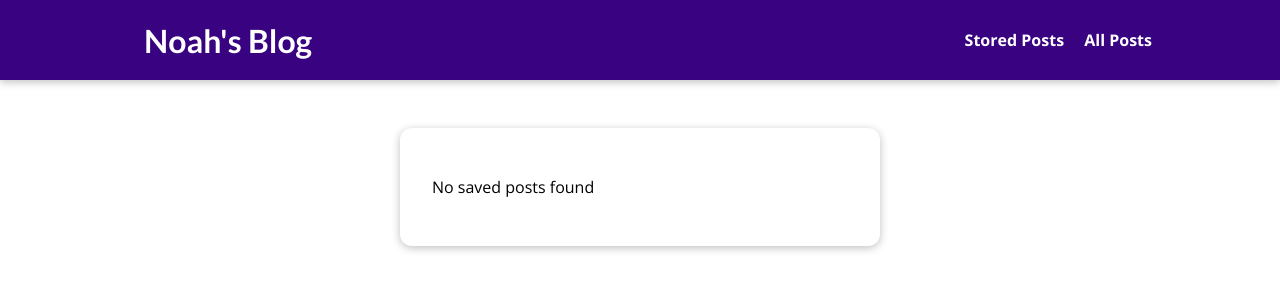
After one commit to NoahSyler/blog, a Django app: page /read-later in a window 1280 px wide. The commit adds this page. Shown: the top 300 px of the page. Run offline with Django 4.2, Linux system fonts and the light colour scheme.

Commit message:
styling and saved for later functionality

```diff
--- a/blog/static/blog/post-detail.css
+++ b/blog/static/blog/post-detail.css
@@ -22,7 +22,7 @@ body {
 #summary h2 {
   color: white;
   font-size: 4.5rem;
-  margin-bottom: 0.25rem;
+  margin-bottom: 1rem;
 }
 
 #summary article {
--- /dev/null
+++ b/blog/static/blog/stored-posts.css
@@ -0,0 +1,40 @@
+#main-navigation {
+    background-color: #390281;
+    box-shadow: 0 2px 8px rgba(0, 0, 0, 0.25);
+  }
+
+  #stored-posts {
+    margin: 8rem auto 3rem auto;
+    padding: 2rem;
+    border-radius: 12px;
+    box-shadow: 0 2px 8px rgba(0, 0, 0, 0.25);
+    background-color: white;
+    width: 90%;
+    max-width: 30rem;
+  }
+
+  #stored-posts ul {
+    list-style: none;
+    margin: 0;
+    padding: 0;
+  }
+
+  #stored-posts li {
+    margin: 1rem 0;
+  }
+
+
+  #stored-posts a {
+    display: block;
+    padding: 1rem;
+    width: 100%;
+    text-decoration: none;
+    border: 1px solid #ccc;
+    color: #1b1b1b;
+    font-weight: bold;
+  }
+
+  #stored-posts a:hover,
+  #stored-posts a:active {
+    background-color: #ccc;
+  }
--- /dev/null
+++ b/blog/templates/blog/stored-posts.html
@@ -0,0 +1,25 @@
+{% extends 'base.html' %}
+{% load static %}
+
+{% block title %}
+My Stored Posts
+{% endblock  %}
+
+{% block css_files %}
+    <link rel="stylesheet" href="{% static 'blog/stored-posts.css' %}">
+{% endblock  %}
+
+{% block content %}
+    <section id='stored-posts'>
+        {% if not has_posts %}
+            <p>No saved posts found</p>
+        {% endif %}
+        <ul>
+            {% for post in posts %}
+                <li><a href="{% url 'post-detail-page' post.slug %}">{{ post.title }}</a></li>
+            {% endfor %}
+        </ul>
+    </section>
+
+
+{% endblock  %}
--- a/blog/urls.py
+++ b/blog/urls.py
@@ -6,5 +6,6 @@ from . import views
 urlpatterns = [
     path('', views.StartingPageView.as_view(), name = 'starting-page'),
     path('posts', views.AllPostsView.as_view(), name = 'posts-page'),
-    path('posts/<slug:slug>', views.SinglePostView.as_view(), name='post-detail-page')
+    path('posts/<slug:slug>', views.SinglePostView.as_view(), name='post-detail-page'),
+    path('read-later', views.ReadLaterView.as_view(), name='read-later')
     ]
--- a/blog/views.py
+++ b/blog/views.py
@@ -33,13 +33,24 @@ class SinglePostView(View):
     template_name = 'blog/post-detail.html'
     model = Post
 
+    def is_stored_post(self, request, post_id):
+        stored_posts = request.session.get('stored_posts')
+        if stored_posts is not None:
+            is_saved_for_later = post_id in stored_posts
+        else:
+            is_saved_for_later  =False
+        return is_saved_for_later
+
     def get(self, request, slug):
+
         post = Post.objects.get(slug=slug)
+
         context = {
             'post': post,
             'post_tags': post.tags.all(),
             'comment_form': CommentForm(),
-            'comments': post.comments.all().order_by('-id')
+            'comments': post.comments.all().order_by('-id'),
+            'is_saved_for_later': self.is_stored_post(request, post.id)
         }
         return render(request, 'blog/post-detail.html', context)
 
@@ -57,10 +68,40 @@ class SinglePostView(View):
             'post': post,
             'post_tags': post.tags.all(),
             'comment_form': CommentForm(),
-            'comments': post.comments.all().order_by('-id')
+            'comments': post.comments.all().order_by('-id'),
+            'is_saved_for_later': self.is_stored_post(request, post.id)
             }
             return render(request, 'blog/post-detail.html', context)
 
+class ReadLaterView(View):
+    def get(self, request):
+        stored_posts = request.session.get('stored_posts')
+
+        context = {}
+
+        if stored_posts is None or len(stored_posts) == 0:
+            context['posts'] = []
+            context['has_posts'] = False
+        else:
+            posts = Post.objects.filter(id__in=stored_posts)
+            context['posts'] = posts
+            context['has_posts'] = True
+
+        return render(request, 'blog/stored-posts.html', context)
+
+    def post(self, request):
+        stored_posts = request.session.get('stored_posts')
+
+        if stored_posts is None:
+            stored_posts = []
+
+        post_id = int(request.POST['post_id'])
+
+        if post_id not in stored_posts:
+            stored_posts.append(post_id)
+            request.session['stored_posts'] = stored_posts
+
+        return HttpResponseRedirect('/')
 '''
 The function based views are no longer being used
 '''
--- a/static/app.css
+++ b/static/app.css
@@ -35,6 +35,7 @@ h3 {
   text-decoration: none;
   color: white;
   font-weight: bold;
+  margin-left: 1rem;
 }
 
 #main-navigation a:hover,
--- a/templates/base.html
+++ b/templates/base.html
@@ -15,6 +15,7 @@
 
         <h1><a href="{% url 'starting-page' %}">Noah's Blog</a></h1>
         <nav>
+            <a href="{% url 'read-later' %}">Stored Posts</a>
             <a href="{% url 'posts-page' %}">All Posts</a>
         </nav>
     </header>
```
Also changed, not shown: blog/templates/blog/post-detail.html (+12 -3 lines).
